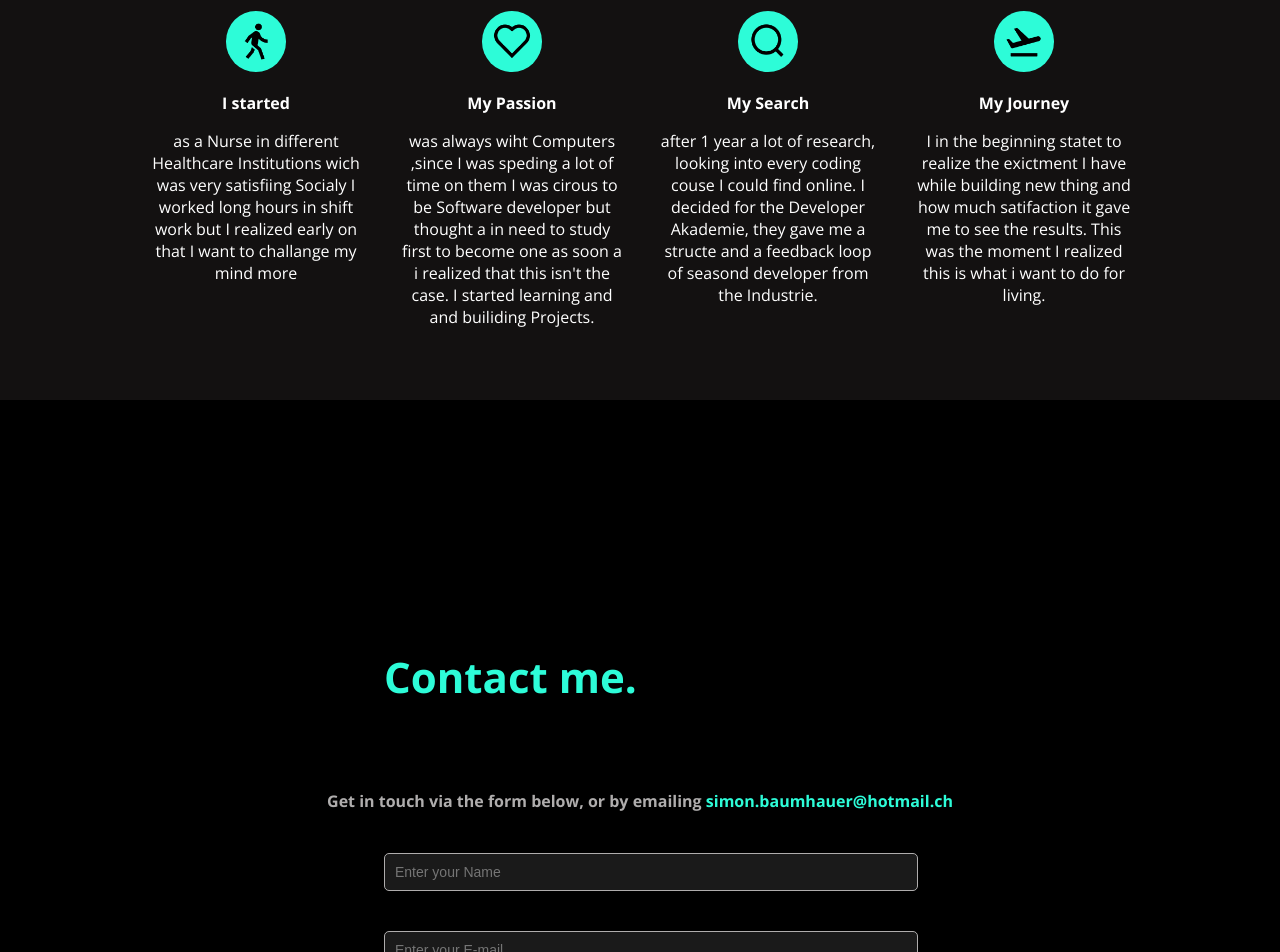
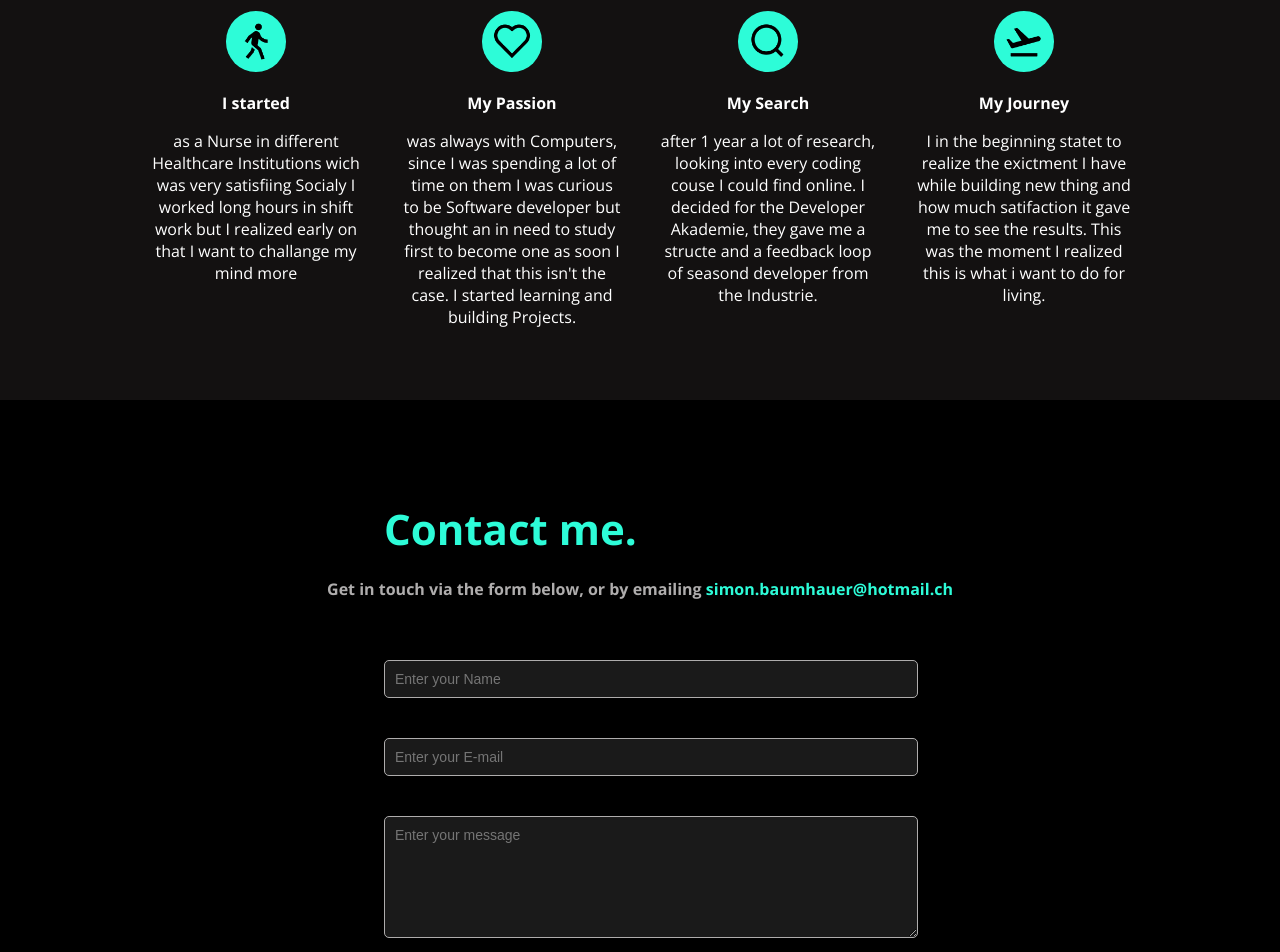
Before and after one commit to simon-baumhauer/simonbaumhauer.ch, an Angular app: page / in a window 1280 px wide. Shown: the part 2880-3832 px from the top of the page. Built offline with nearby package versions, Linux system fonts and the light colour scheme.

Commit message:
about me text refactored

```diff
--- a/src/app/about-me/about-me.component.html
+++ b/src/app/about-me/about-me.component.html
@@ -23,12 +23,8 @@
         <div>
             <img src="../assets/img/heart-line.png" alt="">
             <h4>My Passion</h4>
-            <p>was always wiht Computers
-            ,since I was speding a lot of time on them
-            I was cirous to be Software developer but thought
-            a in need to study first to become one as soon
-            a i realized that this isn't the case. I started
-            learning and and builiding Projects.
+
+            <p>was always with Computers, since I was spending a lot of time on them I was curious to be Software developer but thought an in need to study first to become one as soon I realized that this isn't the case. I started learning and building Projects.
 
             </p>
         </div>
--- a/src/app/contact-formular/contact-formular.component.scss
+++ b/src/app/contact-formular/contact-formular.component.scss
@@ -6,10 +6,10 @@
     display: flex;
     align-items: center;
     flex-direction: column;
-    justify-content: center;
 
     h2 {
         margin-top: 100px;
+        margin-bottom: 0px;
         color: rgb(45, 252, 216);
         text-align: left;
         font-size: 42px;
@@ -17,9 +17,9 @@
     }
 
     h4 {
-        margin-top: 50px;
         color: #afadad;
         text-align: left;
+        margin-bottom: 40px;
 
         a {
             cursor: pointer;
@@ -51,7 +51,7 @@
     }
 
     textarea {
-        height: auto;
+        height: 100px;
     }
 
     button {
```
